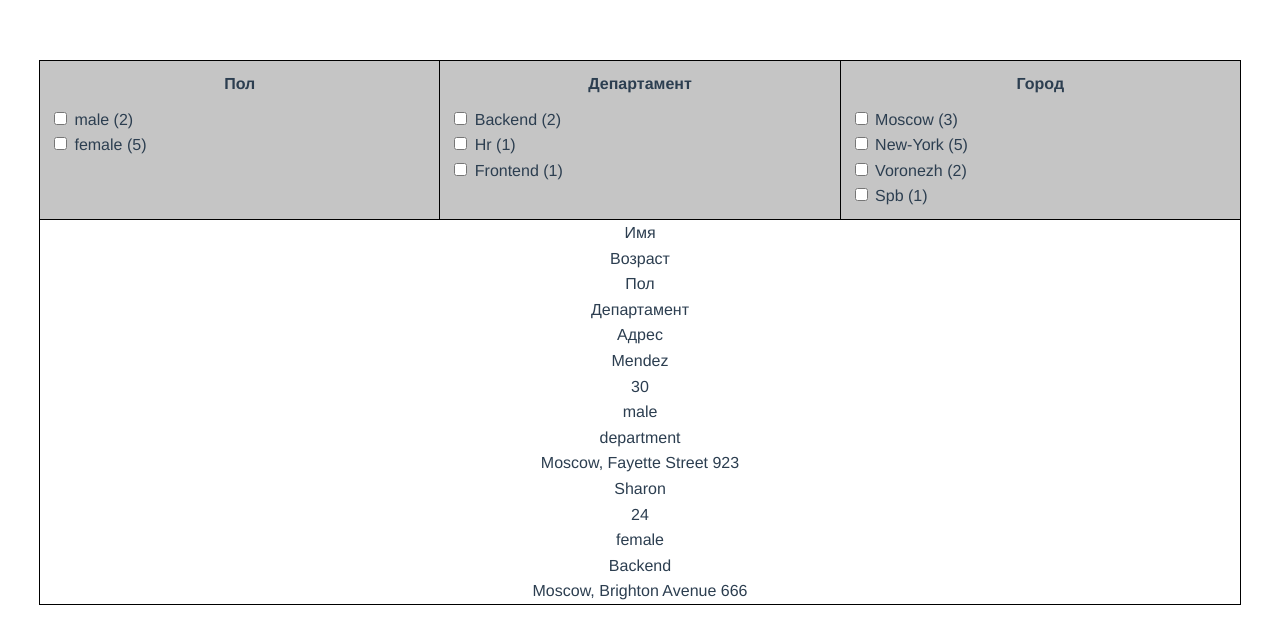
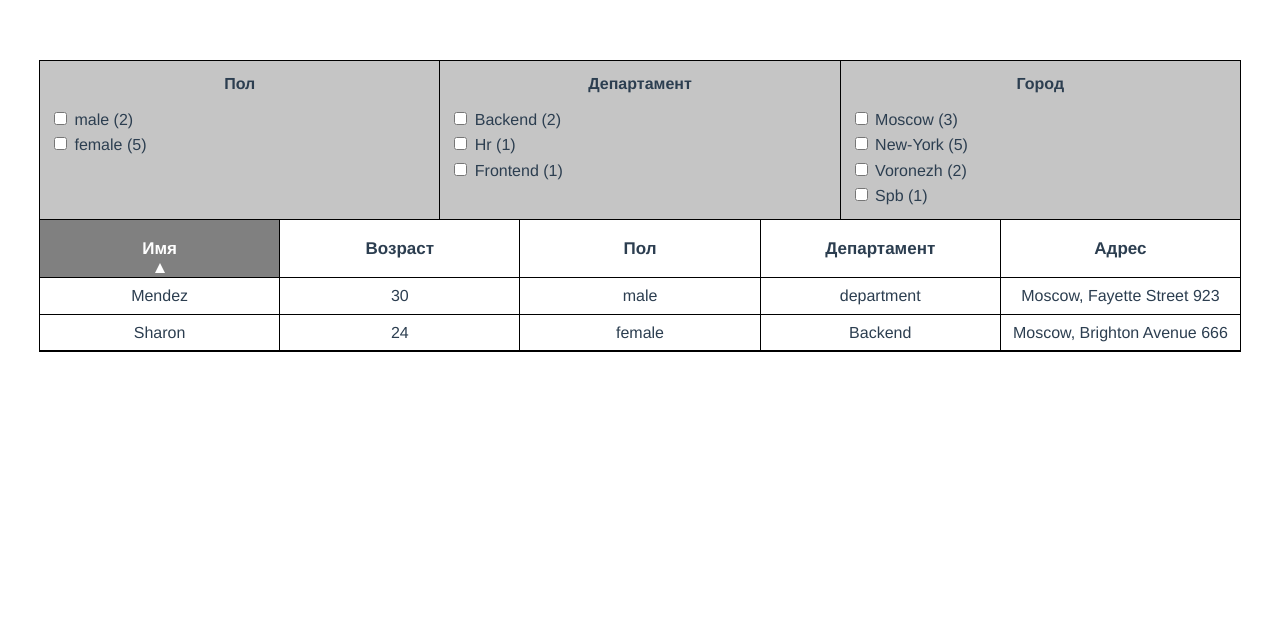
Before and after one commit to DmitriyWebDev/vue.js-test-app, a Vue app: page / in a window 1280 px wide. Shown: the top 644 px of the page. Built offline with nearby package versions, Linux system fonts and the light colour scheme.

Commit message:
Table html, css ready

```diff
--- a/src/App.vue
+++ b/src/App.vue
@@ -20,6 +20,7 @@ export default {
     margin: 0;
     font-size: 16px;
     line-height: 1.6;
+    box-sizing: border-box;
   }
 #app {
   font-family: 'Avenir', Helvetica, Arial, sans-serif;
--- a/src/components/HelloWorld.vue
+++ b/src/components/HelloWorld.vue
@@ -134,9 +134,9 @@
 
       <div class="table__rows">
 
-        <div class="table__row">
+        <div class="table__row table__row_head">
 
-          <div class="table__td">
+          <div class="table__td table__td_active-sort table__td_sort-asc">
             Имя
           </div>
 
@@ -152,7 +152,7 @@
             Департамент
           </div>
 
-          <div class="table__td">
+          <div class="table__td table__td_address">
             Адрес
           </div>
 
@@ -176,7 +176,7 @@
             department
           </div>
 
-          <div class="table__td">
+          <div class="table__td table__td_address">
             Moscow, Fayette Street 923
           </div>
 
@@ -200,7 +200,7 @@
             Backend
           </div>
 
-          <div class="table__td">
+          <div class="table__td table__td_address">
             Moscow, Brighton Avenue 666
           </div>
 
@@ -231,6 +231,7 @@ export default {
     max-width: 1200px;
     margin: 50px auto;
     border: 1px solid black;
+    overflow: auto;
 
     @media (max-width:$mobile-width) {
       max-width: 100%;
@@ -313,8 +314,90 @@ export default {
     width: 100%;
   }
 
+  .table__row {
+    display: flex;
+    flex-direction: row;
+    align-items: stretch;
+    justify-content: start;
+    border-bottom: 1px solid black;
+  }
+
+  .table__td {
+    display: block;
+    width: 20%;
+    min-width: 17%;
+    border-right: 1px solid black;
+    word-wrap: break-word;
+    padding: 5px;
+
+    &:last-child {
+      border-width: 0;
+    }
+
+    @media (max-width:$mobile-width) {
+      width: 25%;
+      min-width: 21%;
+    }
+
+  }
+
+  .table__td_active-sort {
+    background-color: gray;
+    color: white;
+    position: relative;
+
+    &:before {
+      content: '';
+      display: block;
+      position: absolute;
+      width: 0;
+      height: 0;
+      border-left: 5px solid transparent;
+      border-right: 5px solid transparent;
+      border-bottom: 10px solid white;
+      bottom: 4px;
+      left: 50%;
+      margin-left: -5px;
+    }
+
+  }
+
+  .table__td_sort-asc {
+    &:before {
+      transform: rotate(0deg);
+    }
+  }
+
+  .table__td_sort-desc {
+    &:before {
+      transform: rotate(180deg);
+    }
+  }
+
+  .table__row_head {
+
+    .table__td {
+      font-size: 17px;
+      font-weight: bold;
+      cursor: pointer;
+      padding-top: 15px;
+      padding-bottom: 15px;
+
+      &:hover {
+        background-color: gray;
+        color: white;
+      }
+
+    }
+
+  }
 
 
+  .table__td_address {
+    @media (max-width:$mobile-width) {
+      display: none;
+    }
+  }
 
 
 </style>
```
